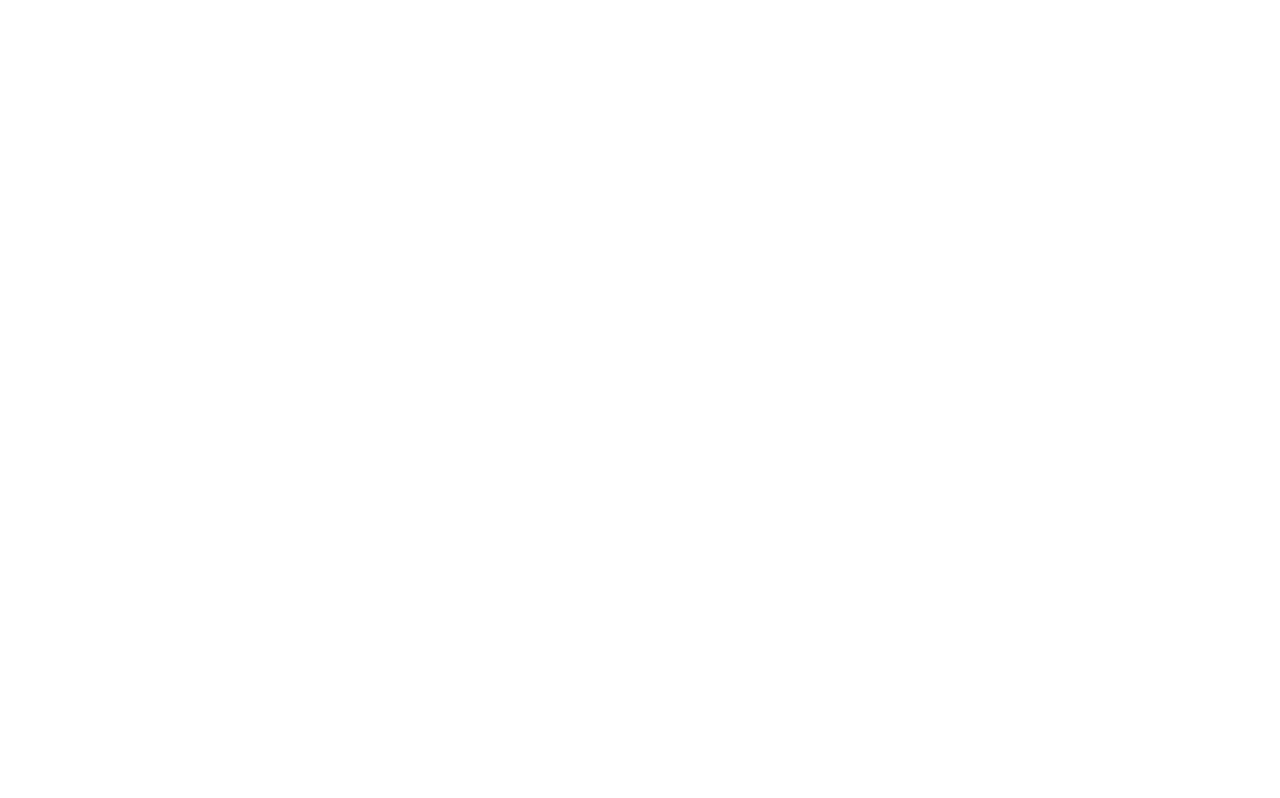
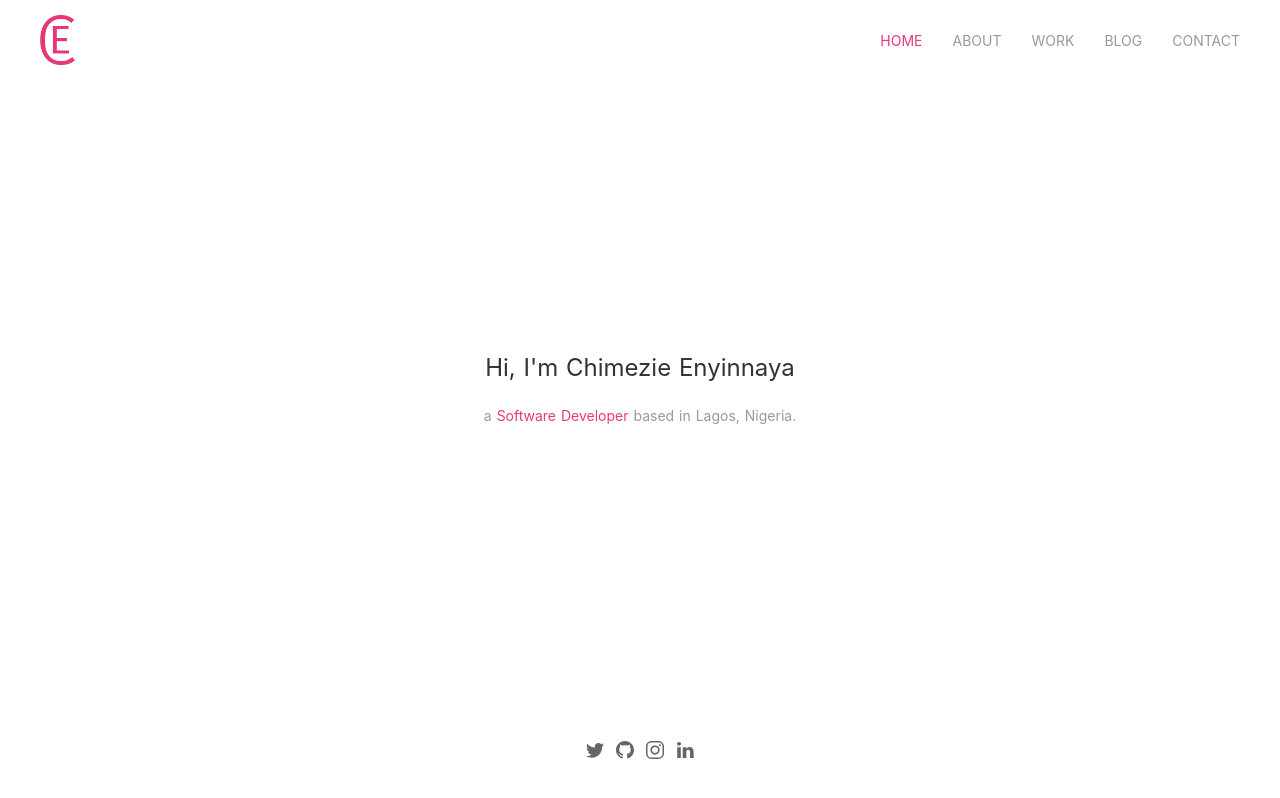
Before and after one commit to ammezie/portfolio-website, a Nuxt app: page / in a window 1280 px wide. Built offline with nearby package versions, Linux system fonts and the light colour scheme.

Commit message:
simple homepage

```diff
--- /dev/null
+++ b/components/Navbar.vue
@@ -0,0 +1,28 @@
+<template>
+    <nav uk-navbar>
+        <div class="uk-navbar-left">
+            <a class="uk-navbar-item uk-logo" href="/">
+                <img src="~/assets/images/logo.png" alt="I'm Chimezie Enyinnaya, a Software Developer based in Lagos, Nigeria" width="35px">
+            </a>
+        </div>
+
+        <div class="uk-navbar-right">
+            <ul class="uk-navbar-nav">
+                <li class="uk-active"><a href="/">Home</a></li>
+                <li><a href="/about">About</a></li>
+                <li><a href="/work">Work</a></li>
+                <li><a href="/blog">Blog</a></li>
+                <li><a href="/contact">Contact</a></li>
+            </ul>
+        </div>
+  </nav>
+</template>
+
+<style scoped>
+    .uk-navbar-nav > li.uk-active > a,
+    .uk-navbar-nav > li:hover > a,
+    .uk-navbar-nav >li > a.uk-open,
+    .uk-navbar-nav > li > a:focus {
+        color: #eb3777
+    }
+</style>
--- a/pages/index.vue
+++ b/pages/index.vue
@@ -1,14 +1,61 @@
 <template>
-  <div></div>
+  <div class="uk-section uk-padding-remove">
+    <div class="uk-container uk-container-expand">
+      <navbar></navbar>
+    </div>
+
+    <div class="uk-section uk-flex uk-flex-middle uk-text-center" uk-height-viewport="offset-top: true; offset-bottom: true" style="box-sizing: border-box; min-height: calc(100vh - 185px);">
+      <div class="uk-width-1-1">
+        <div class="uk-container">
+          <p class="uk-text-lead">
+            Hi, I'm Chimezie Enyinnaya
+          </p>
+          <p class="uk-text-meta">
+            a <span class="emphasis">Software Developer</span> based in Lagos, Nigeria.
+          </p>
+        </div>
+      </div>
+    </div>
+
+    <div class="uk-section-small">
+      <div class="uk-container uk-text-center">
+        <a class="uk-margin-small-right twitter-link" href="https://twitter.com/ammezie" target="_blank" uk-icon="icon: twitter"></a>
+        <a class="uk-margin-small-right github-link" href="https://github.com/ammezie" target="_blank" uk-icon="icon: github"></a>
+        <a class="uk-margin-small-right instagram-link" href="https://www.instagram.com/ammezie" target="_blank" uk-icon="icon: instagram"></a>
+        <a class="linkedin-link" href="https://www.linkedin.com/in/ammezie" target="_blank" uk-icon="icon: linkedin"></a>
+      </div>
+    </div>
+  </div>
 </template>
 
 <script>
-export default {
-  components: {
-    //
+  import Navbar from '../components/Navbar.vue'
+
+  export default {
+    components: {
+      Navbar
+    }
   }
-}
 </script>
 
-<style>
+<style scoped>
+  a.twitter-link:hover {
+    color: #1da1f2
+  }
+
+  a.github-link:hover {
+    color: #333
+  }
+
+  a.instagram-link:hover {
+    color: #c13584
+  }
+
+  a.linkedin-link:hover {
+    color: #0077b5
+  }
+
+  .emphasis {
+    color: #eb3777
+  }
 </style>
```
Also changed, not shown: components/Logo.vue (deleted, +0 -79 lines), assets/images/logo.png (renamed from assets/logo.png), components/README.md (deleted).
